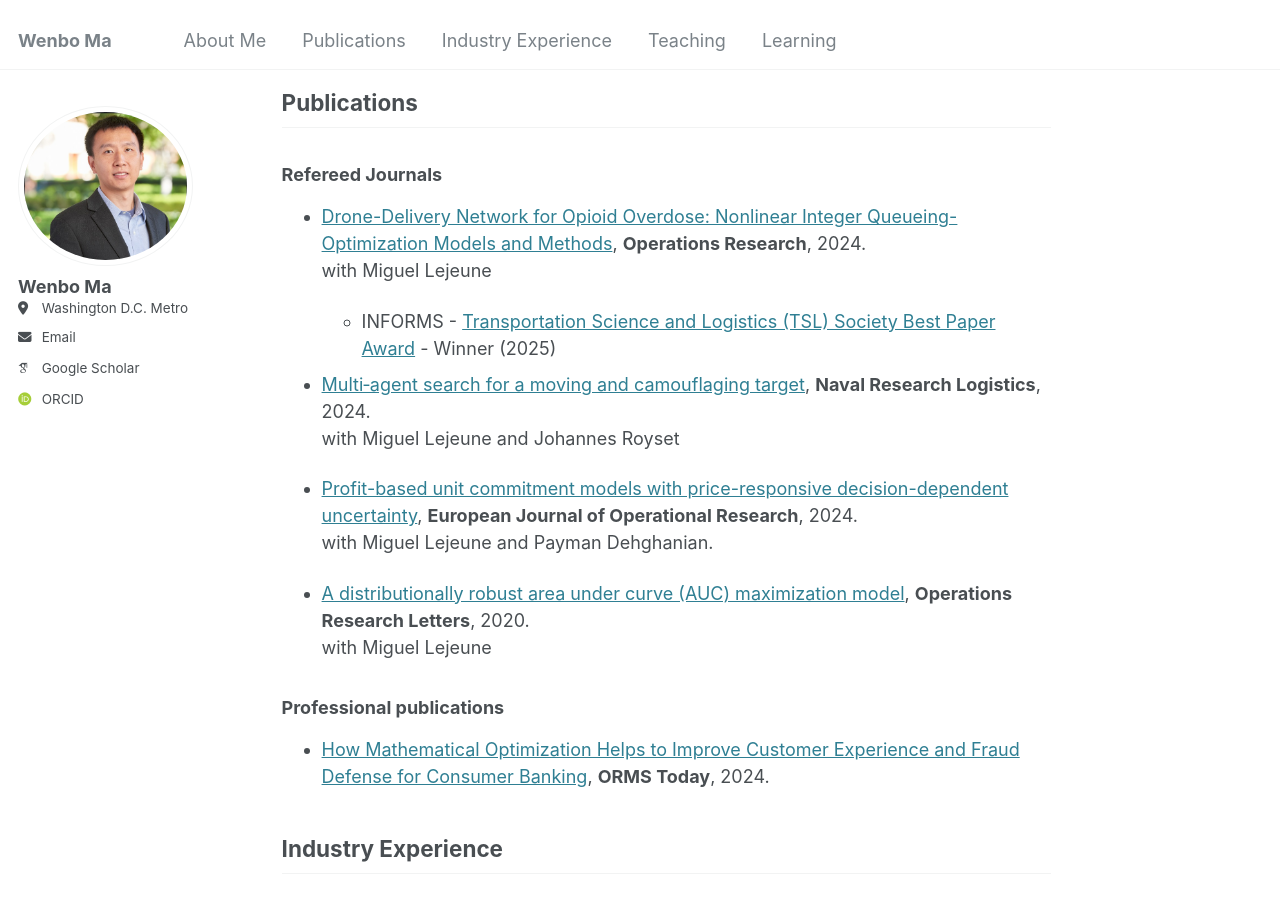
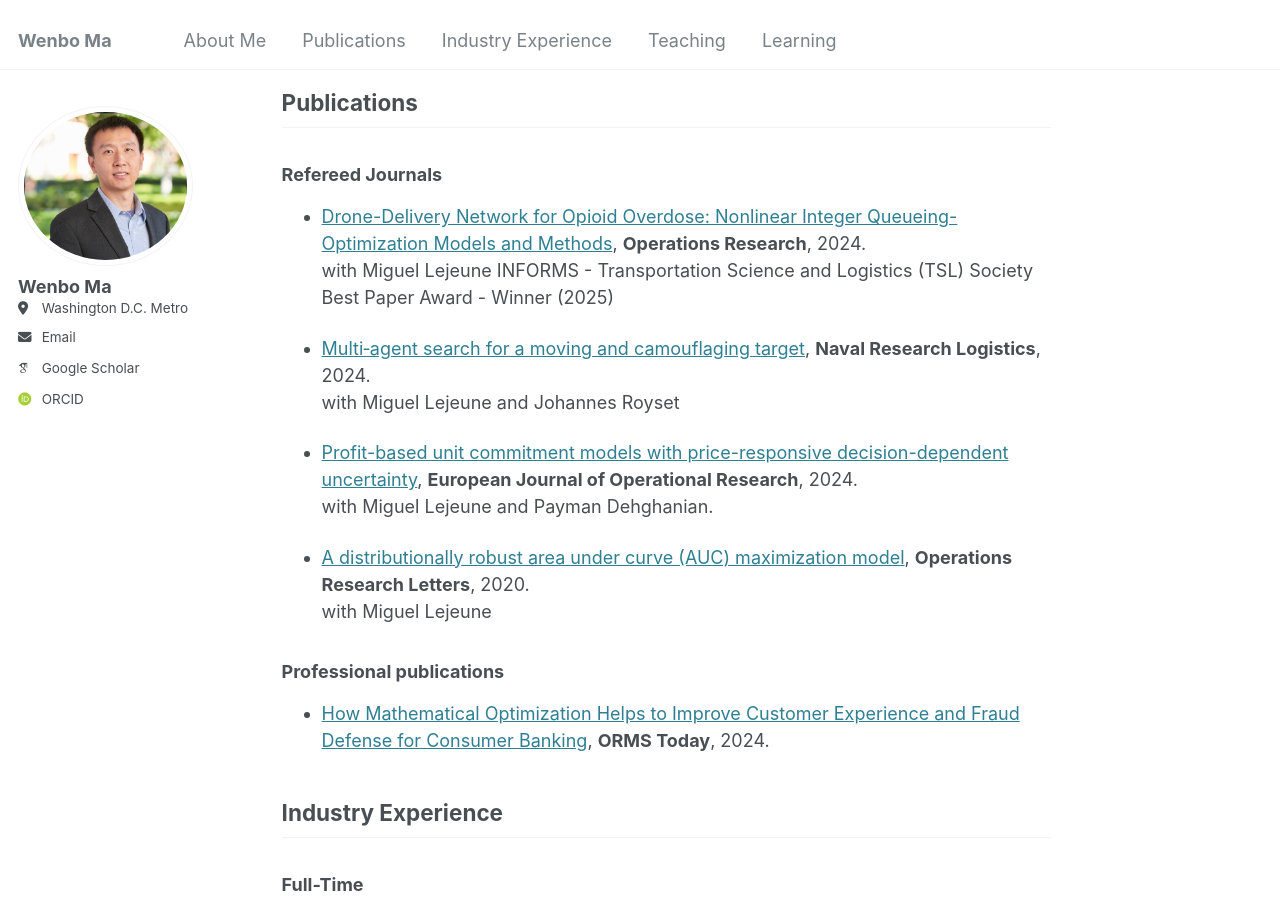
Before and after one commit to wenbo5565/wenbo5565.github.io, a Jekyll site: the page built from _pages/about.md, in a window 1280 px wide and 900 px high, scrolled down 1126 px. Built offline with Jekyll 4.4.1, drawn with Linux system fonts in a browser that asks for light colours; some web fonts are replaced.

```diff
--- a/_pages/about.md
+++ b/_pages/about.md
@@ -26,9 +26,9 @@ Outside of work, I enjoy playing and watching sports — particularly tennis, sw
 ### Refereed Journals
 - [Drone-Delivery Network for Opioid Overdose: Nonlinear Integer Queueing-Optimization Models and Methods](https://pubsonline.informs.org/doi/10.1287/opre.2022.0489), **Operations Research**, 2024. \
    with Miguel Lejeune
-  <!-- - INFORMS - Transportation Science and Logistics (TSL) Society Best Paper Award - Winner (2025) -->
+  INFORMS - Transportation Science and Logistics (TSL) Society Best Paper Award - Winner (2025)
 
-  - INFORMS - [Transportation Science and Logistics (TSL) Society Best Paper Award](https://www.informs.org/Recognizing-Excellence/Community-Prizes/Transportation-Science-and-Logistics-Section/Best-Paper-Award) - Winner (2025)
+  <!-- - INFORMS - [Transportation Science and Logistics (TSL) Society Best Paper Award](https://www.informs.org/Recognizing-Excellence/Community-Prizes/Transportation-Science-and-Logistics-Section/Best-Paper-Award) - Winner (2025) -->
   <!-- - GW Today: [Drones Could Transform Emergency Response to Opioid Overdoses](https://gwtoday.gwu.edu/drones-could-transform-emergency-response-opioid-overdoses) -->
 
 - [Multi‐agent search for a moving and camouflaging target](https://onlinelibrary.wiley.com/doi/abs/10.1002/nav.22160), **Naval Research Logistics**, 2024. \
```
